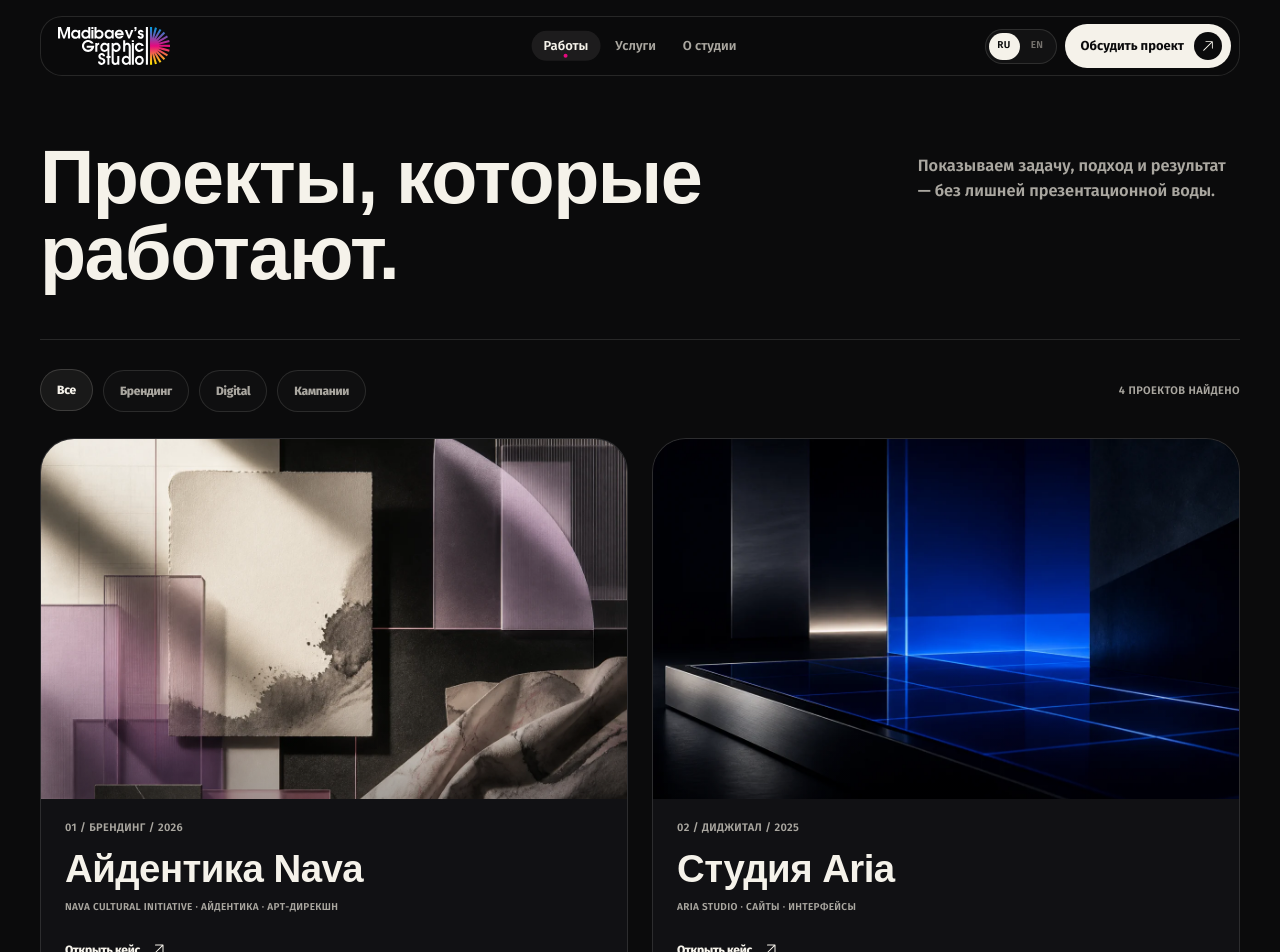
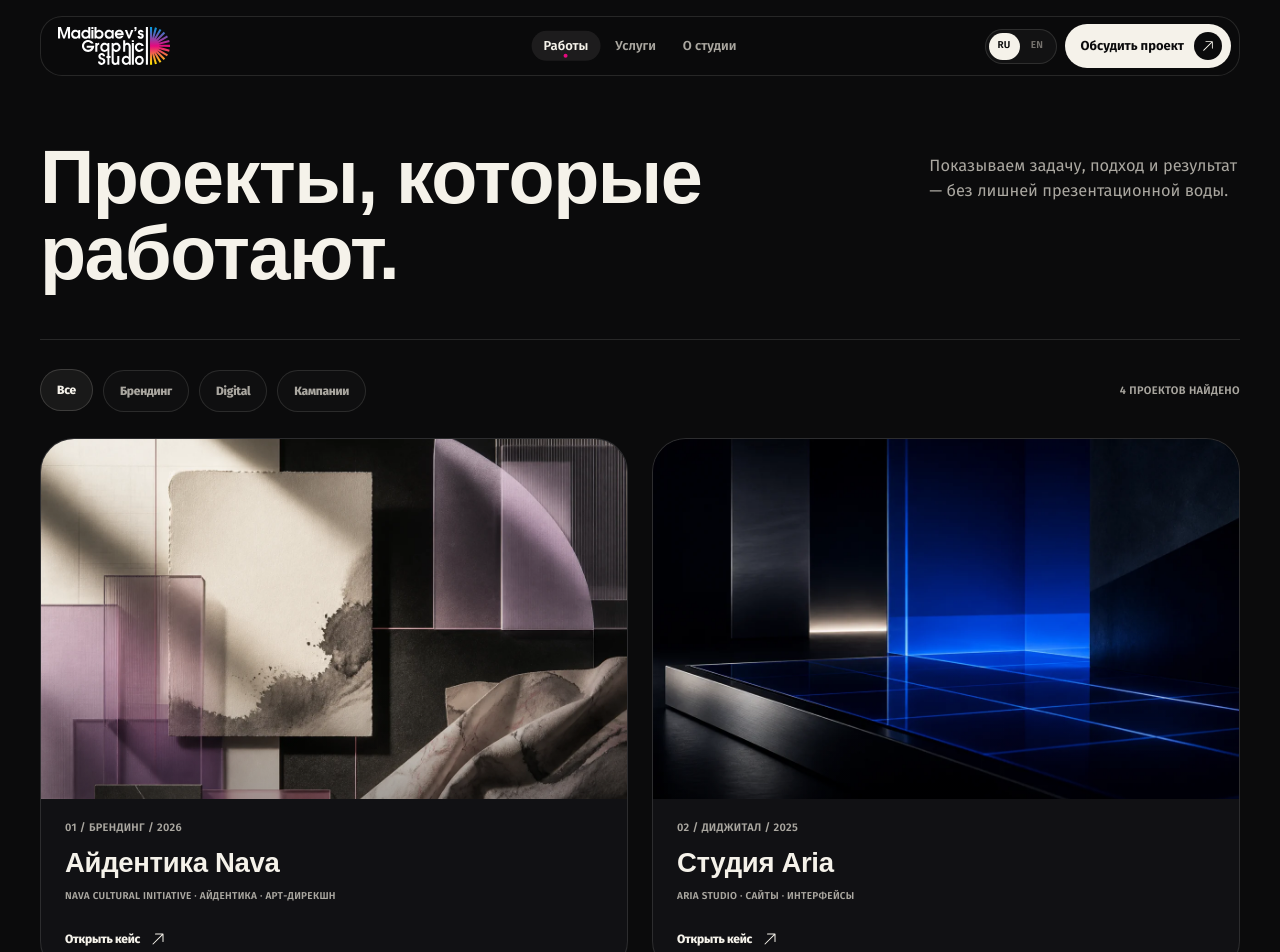
Before and after one commit to AlexMadibaev/MadibaevStudio, a Next.js app in the folder mgs-next/: page /work in a window 1280 px wide. Shown: the top 952 px of the page. Built offline with nearby package versions, Linux system fonts and the light colour scheme; no server answers; a web font is replaced by a local one.

Commit message:
Unify sitewide Unbounded typography safety

```diff
--- a/mgs-next/app/mgs-typography.css
+++ b/mgs-next/app/mgs-typography.css
@@ -1,14 +1,14 @@
-/* Site-wide typography audit
-   Montserrat = display / headings
+/* Final public-site typography layer.
+   Unbounded = display / headings
    Fira Sans = body / UI / labels
-   Loaded last to neutralize legacy spacing tuned for older typefaces. */
+   This file is loaded LAST so legacy metrics cannot re-introduce overlaps. */
 
 :root {
   --mgs-font-display: var(--font-unbounded), var(--font-montserrat), Arial, sans-serif;
   --mgs-font-body: var(--font-fira-sans), Arial, sans-serif;
-  --mgs-display-tracking-xl: -0.02em;
-  --mgs-display-tracking-lg: -0.018em;
-  --mgs-display-tracking-md: -0.014em;
+  --mgs-display-tracking-xl: -0.018em;
+  --mgs-display-tracking-lg: -0.016em;
+  --mgs-display-tracking-md: -0.012em;
   --mgs-body-leading: 1.56;
   --mgs-ui-leading: 1.25;
 }
@@ -32,36 +32,156 @@ select {
   text-wrap: balance;
 }
 
-/* Global heading rhythm. Specific display modules can refine size, not squeeze tracking. */
+/* Typography must never escape its grid/flex column. */
+.mgs-site :is(h1, h2, h3, h4, p, li, dd),
+.mgs-case :is(h1, h2, h3, h4, p, li, dd),
+.mgs-route-hero__heading > *,
+.mgs-section-heading > *,
+.mgs-home-about__grid > *,
+.mgs-contact-layout > *,
+.mgs-service-detail > *,
+.mgs-related-projects__grid > *,
+.mgs-work-grid > *,
+.mgs-route-process__grid > * {
+  min-width: 0;
+  max-inline-size: 100%;
+}
+
+/* Do not create ugly discretionary hyphens in brand/display copy.
+   Scale and measure handle the fit; break-word remains only as an emergency. */
+.mgs-site :is(h1, h2, h3, h4),
+.mgs-case :is(h1, h2, h3, h4) {
+  overflow-wrap: break-word;
+  word-break: normal;
+  hyphens: none;
+}
+
+/* Global display rhythm for Unbounded. */
 .mgs-site h1,
 .mgs-case h1 {
   font-weight: 600;
   letter-spacing: var(--mgs-display-tracking-xl);
-  line-height: .95;
+  line-height: 1.04;
 }
 
 .mgs-site h2,
 .mgs-case h2 {
   font-weight: 600;
   letter-spacing: var(--mgs-display-tracking-lg);
-  line-height: .99;
+  line-height: 1.06;
 }
 
 .mgs-site h3,
 .mgs-case h3 {
   font-weight: 600;
   letter-spacing: var(--mgs-display-tracking-md);
-  line-height: 1.06;
+  line-height: 1.1;
 }
 
 .mgs-site h4,
 .mgs-case h4 {
   font-weight: 600;
-  letter-spacing: -0.02em;
-  line-height: 1.12;
+  letter-spacing: -0.01em;
+  line-height: 1.14;
 }
 
-/* Body copy: remove legacy negative tracking that makes Cyrillic uneven. */
+/* Route/page heroes: one controlled scale for RU and EN. */
+.mgs-route-hero h1 {
+  max-width: 15ch;
+  margin: 0;
+  font-size: clamp(2.7rem, 4.9vw, 5.15rem);
+  letter-spacing: -0.018em;
+  line-height: 1.04;
+  text-wrap: balance;
+}
+
+.mgs-route-hero p:not(.mgs-eyebrow) {
+  max-width: 40ch;
+  font-family: var(--mgs-font-body);
+  font-size: clamp(1rem, 1.2vw, 1.15rem);
+  font-weight: 400;
+  letter-spacing: 0;
+  line-height: var(--mgs-body-leading);
+  text-wrap: pretty;
+}
+
+/* Major section headings. */
+.mgs-section-heading h2,
+.mgs-home-about h2,
+.mgs-home-contact__panel h2,
+.mgs-work-empty h2 {
+  max-width: 16ch;
+  font-size: clamp(2.15rem, 3.85vw, 4.1rem);
+  font-weight: 600;
+  letter-spacing: -0.016em;
+  line-height: 1.06;
+  text-wrap: balance;
+}
+
+.mgs-home-contact__panel h2 {
+  max-width: 14ch;
+}
+
+/* Card/display headings. */
+.mgs-work-card__meta h2,
+.mgs-service-card h2,
+.mgs-privacy-grid h2,
+.mgs-about-process h2,
+.mgs-home-project__details h3,
+.mgs-expertise-card__body h3,
+.mgs-process-card h3 {
+  max-width: 100%;
+  font-size: clamp(1.4rem, 2.15vw, 2.35rem);
+  font-weight: 600;
+  letter-spacing: -0.012em;
+  line-height: 1.1;
+  text-wrap: balance;
+}
+
+/* About legacy number surfaces. */
+.mgs-home-about dt,
+.mgs-about-numbers strong {
+  letter-spacing: -0.012em;
+  line-height: 1;
+  font-variant-numeric: tabular-nums lining-nums;
+}
+
+/* Case-study display type. */
+.mgs-case__title {
+  max-width: 100%;
+  font-family: var(--mgs-font-display);
+  font-size: clamp(3rem, 6vw, 6.2rem);
+  font-weight: 600;
+  letter-spacing: -0.018em;
+  line-height: 1.02;
+  text-wrap: balance;
+}
+
+.mgs-case__story-content h2,
+.mgs-case__next h2,
+.mgs-case__contact h2 {
+  max-width: 16ch;
+  font-family: var(--mgs-font-display);
+  font-size: clamp(2.1rem, 3.8vw, 4rem);
+  font-weight: 600;
+  letter-spacing: -0.016em;
+  line-height: 1.06;
+}
+
+.mgs-case__story-card h3 {
+  font-size: clamp(1.3rem, 1.8vw, 1.8rem);
+  letter-spacing: -0.012em;
+  line-height: 1.1;
+}
+
+.mgs-case__details dd {
+  font-family: var(--mgs-font-body);
+  font-weight: 600;
+  letter-spacing: 0;
+  line-height: 1.25;
+}
+
+/* Body copy: neutral tracking is safer for Cyrillic and Latin. */
 .mgs-home-hero__summary,
 .mgs-home-about__lead,
 .mgs-home-contact__panel > p:not(.mgs-eyebrow),
@@ -84,7 +204,6 @@ select {
   letter-spacing: 0;
 }
 
-.mgs-route-hero p:not(.mgs-eyebrow),
 .mgs-home-hero__summary,
 .mgs-home-contact__panel > p:not(.mgs-eyebrow),
 .mgs-route-story article p,
@@ -92,27 +211,6 @@ select {
 .mgs-case__story-content p {
   line-height: var(--mgs-body-leading);
   text-wrap: pretty;
-}
-
-/* Primary display surfaces. */
-.mgs-route-hero h1 {
-  letter-spacing: -0.02em;
-  line-height: 1;
-}
-
-.mgs-section-heading h2,
-.mgs-home-about h2,
-.mgs-home-contact__panel h2 {
-  letter-spacing: -0.018em;
-  line-height: 1.02;
-}
-
-.mgs-work-card__meta h2,
-.mgs-service-card h2,
-.mgs-privacy-grid h2,
-.mgs-about-process h2 {
-  letter-spacing: -0.014em;
-  line-height: 1.08;
 }
 
 .mgs-process-card p,
@@ -126,34 +224,7 @@ select {
   line-height: 1.52;
 }
 
-/* Case-study display type had the tightest legacy metrics. */
-.mgs-case__title {
-  font-family: var(--mgs-font-display);
-  font-weight: 600;
-  letter-spacing: -0.02em;
-  line-height: .98;
-}
-
-.mgs-case__story-content h2,
-.mgs-case__next h2,
-.mgs-case__contact h2 {
-  font-family: var(--mgs-font-display);
-  font-weight: 600;
-  letter-spacing: -0.018em;
-  line-height: 1;
-}
-
-.mgs-case__story-card h3 {
-  letter-spacing: -0.014em;
-  line-height: 1.08;
-}
-
-.mgs-case__details dd {
-  font-weight: 600;
-  line-height: 1.2;
-}
-
-/* Meta / utility text: keep the technical feel readable instead of microscopic. */
+/* Meta / utility text: readable, but visually secondary. */
 .mgs-site__language button,
 .mgs-site__footer-label,
 .mgs-site__footer small,
@@ -175,7 +246,7 @@ select {
 .mgs-case__footer {
   font-family: var(--mgs-font-body);
   font-weight: 600;
-  letter-spacing: .035em;
+  letter-spacing: .03em;
   line-height: 1.35;
 }
 
@@ -203,10 +274,9 @@ select {
 .mgs-case__language a,
 .mgs-case__language span {
   font-size: 10px;
-  letter-spacing: .04em;
 }
 
-/* Navigation and actions. */
+/* Navigation/actions. */
 .mgs-site__nav a {
   font-family: var(--mgs-font-body);
   font-size: 13px;
@@ -228,12 +298,12 @@ select {
   line-height: 1.15;
 }
 
-/* Forms: 16px prevents iOS focus zoom and keeps Cyrillic readable. */
+/* Forms: 16px prevents iOS focus zoom. */
 .mgs-contact-form__field > span:not(.mgs-contact-form__select) {
   font-family: var(--mgs-font-body);
   font-size: 11px;
   font-weight: 600;
-  letter-spacing: .035em;
+  letter-spacing: .03em;
   line-height: 1.3;
 }
 
@@ -245,13 +315,13 @@ select {
   line-height: 1.35;
 }
 
-/* Long text should wrap cleanly without arbitrary compression. */
+/* Long body copy may break at an emergency point, headings are scaled instead. */
 .mgs-site :is(p, li, dd),
 .mgs-case :is(p, li, dd) {
   overflow-wrap: break-word;
 }
 
-/* Numbers: use tabular figures so counters do not visually jump. */
+/* Counters and stats must not jump horizontally. */
 .mgs-about-numbers strong,
 .mgs-case__details dd,
 [data-count-up],
@@ -259,44 +329,74 @@ select {
   font-variant-numeric: tabular-nums lining-nums;
 }
 
-@media (max-width: 720px) {
-  .mgs-site h1,
-  .mgs-case h1 {
-    letter-spacing: -0.018em;
-    line-height: 1.03;
-  }
-
-  .mgs-site h2,
-  .mgs-case h2 {
-    letter-spacing: -0.016em;
-    line-height: 1.06;
-  }
-
-  .mgs-site h3,
-  .mgs-case h3 {
-    letter-spacing: -0.012em;
-    line-height: 1.1;
-  }
-
+@media (max-width: 1180px) {
   .mgs-route-hero h1 {
-    letter-spacing: -0.016em;
-    line-height: 1.04;
+    max-width: 14ch;
+    font-size: clamp(2.55rem, 6.3vw, 4.5rem);
   }
 
   .mgs-section-heading h2,
   .mgs-home-about h2,
   .mgs-home-contact__panel h2,
+  .mgs-work-empty h2 {
+    font-size: clamp(2rem, 4.7vw, 3.55rem);
+  }
+}
+
+@media (max-width: 720px) {
+  .mgs-site h1,
+  .mgs-case h1 {
+    letter-spacing: -0.014em;
+    line-height: 1.06;
+  }
+
+  .mgs-site h2,
+  .mgs-case h2 {
+    letter-spacing: -0.012em;
+    line-height: 1.08;
+  }
+
+  .mgs-site h3,
+  .mgs-case h3 {
+    letter-spacing: -0.01em;
+    line-height: 1.12;
+  }
+
+  .mgs-route-hero h1 {
+    max-width: 100%;
+    font-size: clamp(2rem, 8vw, 2.95rem);
+    letter-spacing: -0.014em;
+    line-height: 1.07;
+    text-wrap: pretty;
+  }
+
+  .mgs-section-heading h2,
+  .mgs-home-about h2,
+  .mgs-home-contact__panel h2,
+  .mgs-work-empty h2,
   .mgs-case__story-content h2,
   .mgs-case__next h2,
   .mgs-case__contact h2 {
-    letter-spacing: -0.016em;
-    line-height: 1.05;
+    max-width: 100%;
+    font-size: clamp(1.8rem, 7.2vw, 2.6rem);
+    letter-spacing: -0.012em;
+    line-height: 1.08;
   }
 
   .mgs-work-card__meta h2,
   .mgs-service-card h2,
-  .mgs-about-process h2 {
-    line-height: 1.1;
+  .mgs-privacy-grid h2,
+  .mgs-about-process h2,
+  .mgs-home-project__details h3,
+  .mgs-expertise-card__body h3,
+  .mgs-process-card h3 {
+    font-size: clamp(1.3rem, 5.7vw, 1.9rem);
+    line-height: 1.12;
+  }
+
+  .mgs-case__title {
+    font-size: clamp(2.15rem, 8.8vw, 3.3rem);
+    line-height: 1.05;
   }
 
   .mgs-site__nav a,
@@ -321,7 +421,7 @@ select {
   .mgs-case__next-category,
   .mgs-case__footer {
     font-size: 10.5px;
-    letter-spacing: .03em;
+    letter-spacing: .025em;
   }
 
   .mgs-case__header-cta {
@@ -330,12 +430,19 @@ select {
 }
 
 @media (max-width: 390px) {
-  .mgs-site h1,
-  .mgs-case h1 {
-    letter-spacing: -0.014em;
+  .mgs-route-hero h1 {
+    font-size: clamp(1.85rem, 7.6vw, 2.55rem);
+    line-height: 1.08;
   }
 
-  .mgs-route-hero h1 {
-    line-height: 1.05;
+  .mgs-section-heading h2,
+  .mgs-home-about h2,
+  .mgs-home-contact__panel h2,
+  .mgs-work-empty h2 {
+    font-size: clamp(1.65rem, 6.9vw, 2.3rem);
+  }
+
+  .mgs-case__title {
+    font-size: clamp(2rem, 8.2vw, 2.9rem);
   }
 }
```
